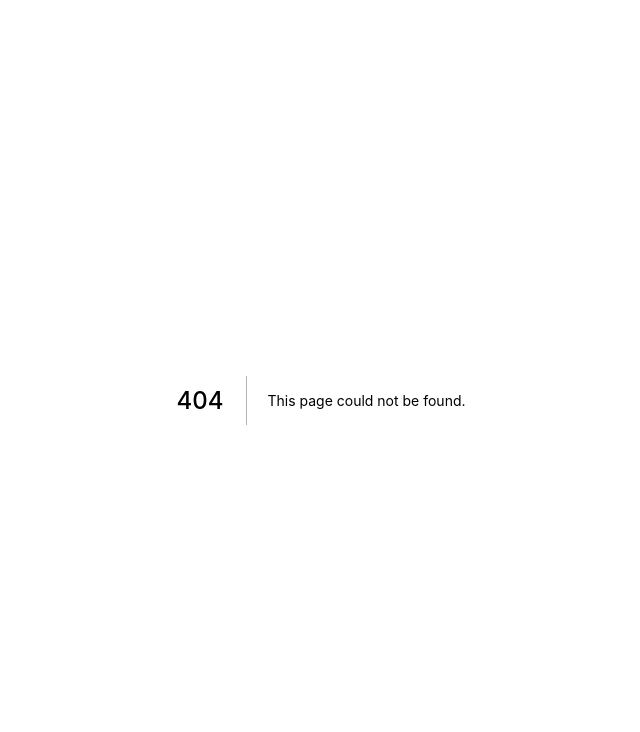
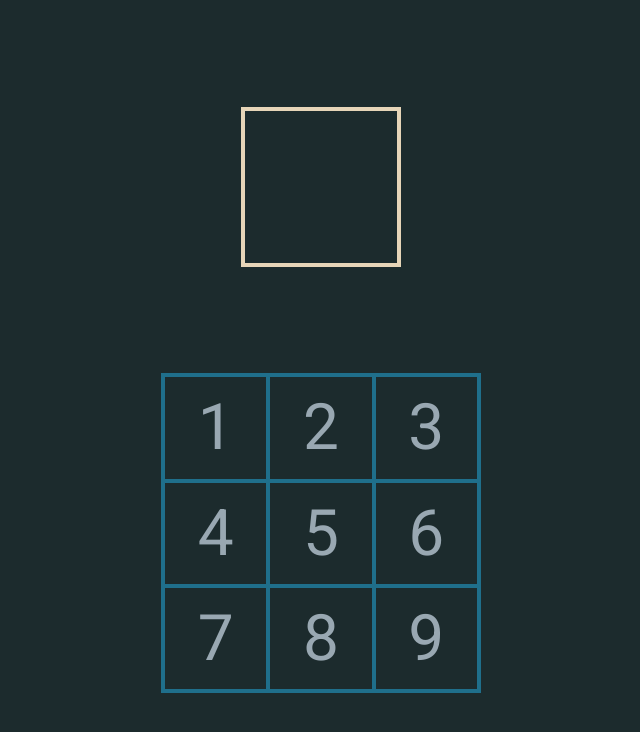
Before and after one commit to fm4teus/js-genius, a Next.js app: page /game in a window 1280 px wide. Before the commit this address had no page. Shown: the top 732 px of the page, without its empty margins (319-959 px from the left). Built offline with nearby package versions, Linux system fonts and the light colour scheme.

Commit message:
show count

```diff
--- /dev/null
+++ b/pages/game.js
@@ -0,0 +1,57 @@
+import styled from 'styled-components';
+import Background from '../src/components/Background';
+import Container from '../src/components/Container';
+import Keyboard from '../src/components/Keyboard';
+import Key from '../src/components/Key';
+import Display from '../src/components/Display';
+import { useState, useEffect } from 'react';
+
+
+const GameContainer = styled(Container)`
+	justify-content: space-evenly;
+`
+
+const keys = [[1,2,3],[4,5,6],[7,8,9]];
+
+function getRandomDigit(){
+	return Math.floor(Math.random()*9)+1;
+}
+
+
+export default function Result(){
+
+	const firstDigit = getRandomDigit();
+	const [ solution, setSolution ] = useState([ firstDigit, 4,2,4,2,4,2 ]);
+	const [ index, setIndex ] = useState( 0 );
+
+	useEffect(() => {
+		const timer = setTimeout(() => {
+			setIndex( index+1 );
+		}, 300);
+		return () => clearTimeout(timer);
+	}, );
+
+	function keyClicked(e){
+		const keyPressed = e.target.dataset.key;
+		e.preventDefault();
+	}
+
+	return (
+		<Background>
+			<GameContainer>
+				<Display>
+					<h2> { solution[index] } </h2>
+				</Display>
+					<Keyboard>
+						{keys.map((row)=>{
+							return(
+								<tr>
+									{row.map((key) => <Key key={key} data-key={key} onClick={keyClicked}> {key} </Key>)}
+								</tr>
+							)
+						})}
+					</Keyboard>
+			</GameContainer>
+		</Background>
+	);
+}
--- a/src/components/Button/index.js
+++ b/src/components/Button/index.js
@@ -9,7 +9,7 @@ const Button = styled.button`
   width: 100%;
   padding: 2rem;
   font-family: inherit;
-  font-size: 2.25rem;
+  font-size: 1.5rem;
   margin: 2rem 0;
   line-height: 1;
   outline: 0;
--- /dev/null
+++ b/src/components/Display/index.js
@@ -0,0 +1,18 @@
+import styled from 'styled-components';
+
+const Display = styled.div`
+	display: flex;
+	justify-content: center;
+	align-items: center;
+	height: 10rem;
+	width: 10rem;
+	border: 0.25rem solid ${({theme})=>theme.colors.textPrimary};
+	h2{
+		display: flex;
+		color: ${({theme})=>theme.colors.textPrimary};
+		font-size: 6rem;
+		font-weight: 400;
+	}
+`
+
+export default Display;
--- a/src/components/Header/index.js
+++ b/src/components/Header/index.js
@@ -1,7 +1,7 @@
 import styled from 'styled-components';
 
 const Header = styled.header`
-  height: 6rem;
+  height: 4rem;
   width: 100%;
   display: flex;
   align-items: center;
@@ -12,8 +12,8 @@ const Header = styled.header`
   a{
     margin: 2rem;
     display: block;
-    height: 4rem;
-    width: 4rem;
+    height: 2rem;
+    width: 2rem;
   }
 `
 
--- /dev/null
+++ b/src/components/Key/index.js
@@ -0,0 +1,20 @@
+import styled from 'styled-components';
+
+const Key = styled.td`
+    border: 0.25rem solid ${({theme})=>theme.colors.primary};
+    border-collapse: collapse;
+    color: ${({theme})=>theme.colors.textSecondary};
+    cursor: pointer;
+    font-size: 4rem;
+    font-weight: 400;
+    &:hover{
+        background-color: ${({theme})=>theme.colors.primary};
+        color: ${({theme})=>theme.colors.textPrimary}
+    }
+    input{
+        width:4rem;
+        height:4rem;
+    }
+`
+
+export default Key;
--- /dev/null
+++ b/src/components/Keyboard/index.js
@@ -0,0 +1,11 @@
+import styled from 'styled-components';
+
+const Keyboard = styled.table`
+	text-align: center;
+	height: 20rem;
+	width: 20rem;
+	border: 0.25rem solid ${({theme})=>theme.colors.primary};
+	border-collapse: collapse;
+`
+
+export default Keyboard;
```
Also changed, not shown: pages/ranking.js (+8 -1 lines).
